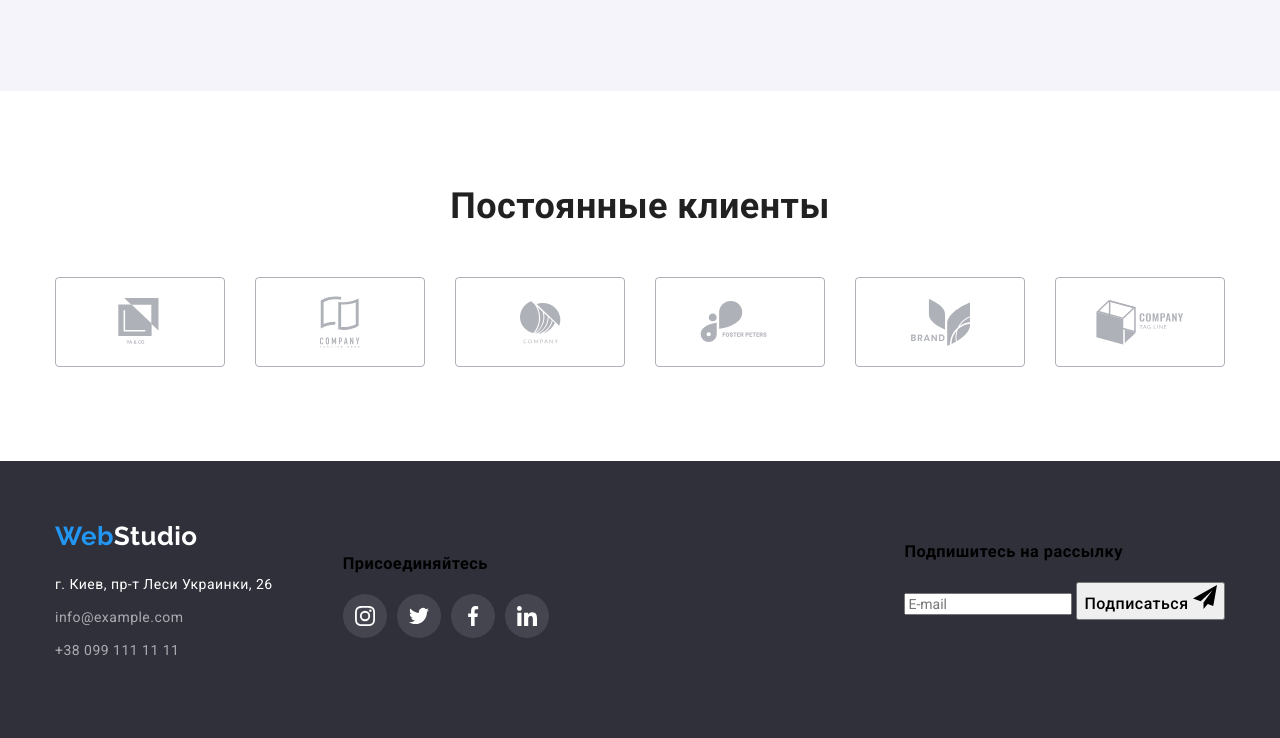
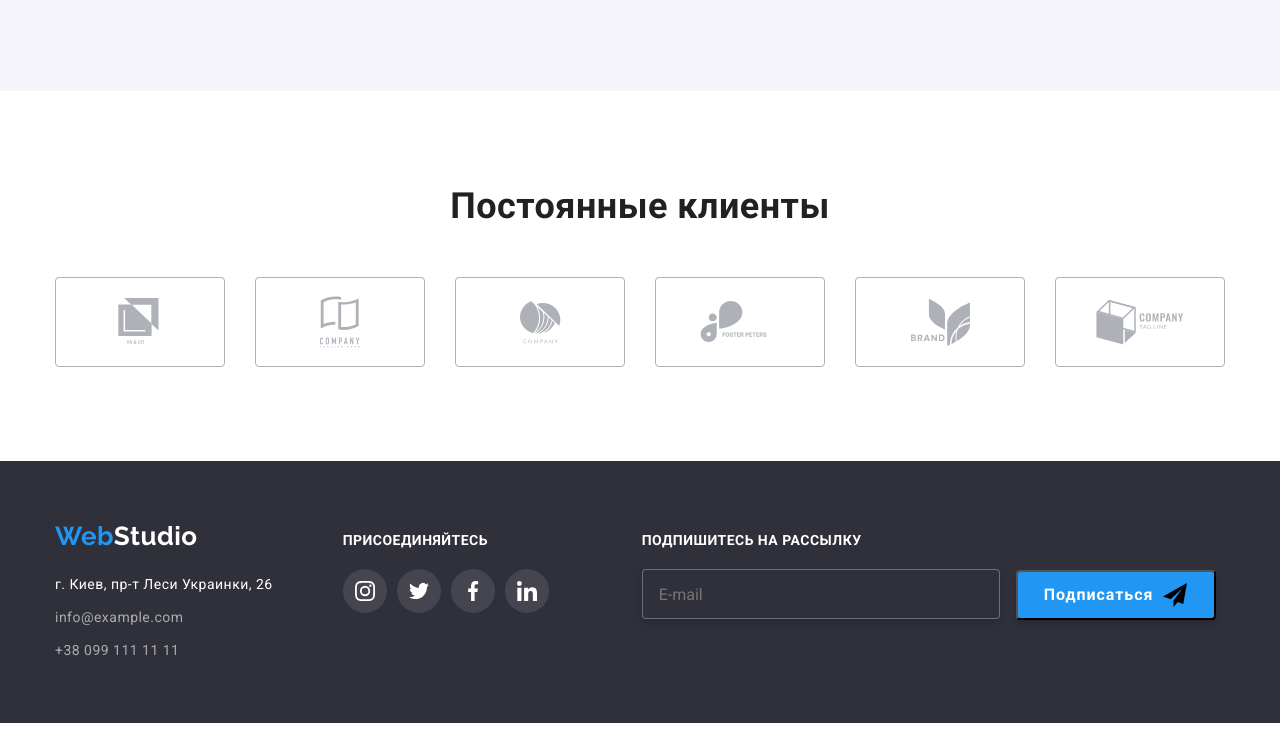
Before and after one commit to Halyna-Bilozir/goit-markup-hw-06, a plain HTML site: page index.html in a window 1280 px wide. Shown: the part 2217-2955 px from the top of the page. Drawn offline with nearby package versions, Linux system fonts and the light colour scheme.

Commit message:
Footer form done

```diff
--- a/css/style.css
+++ b/css/style.css
@@ -519,9 +519,9 @@ address {
     padding-top: 12px;
     padding-bottom: 40px;
     padding-left: 0px;
-    margin-right: auto;
+    margin-right: 93px;
 }
-.join-header {
+.footer-header {
     font-family: Roboto;
     font-weight: 700;
     font-size: 14px;
@@ -562,6 +562,55 @@ address {
 .footer-social-link:hover,
 .footer-social-link:focus {
     background-color: var(--accent-color);
+}
+.footer-form {
+    padding-top: 12px;
+    padding-bottom: 40px;
+    padding-left: 0px;
+    margin-right: auto;
+}
+.footer-input {
+    width: 358px;
+    height: 50px;
+    padding-left: 16px;
+
+    font-size: 16px;
+    line-height: 20px;
+    margin-right: 12px;
+
+    color: rgba(255, 255, 255, 0.6);
+    background-color: var(--secondary-backgroud-color);
+
+    border: 1px solid rgba(255, 255, 255, 0.3);
+    filter: drop-shadow(0px 4px 4px rgba(0, 0, 0, 0.15));
+    border-radius: 4px;
+    outline-color: var(--secondary-backgroud-color);
+
+    transition: border var(--time-duration) var(--timing-function), outline-color var(--time-duration) var(--timing-function);
+}
+.footer-input:focus {
+    border: 1px solid var(--accent-color);
+    outline-color: var(--accent-color);
+}
+.footer-button {
+    width: 200px;
+    height: 50px;
+    letter-spacing: 0.06em;
+    padding-top: 10px;
+    padding-bottom: 10px;
+    font-weight: 700;
+
+    display: inline-flex;
+    align-items: center;
+    justify-content: center;
+
+    background-color: var(--accent-color);
+    color: var(--primary-backgroud-color);
+    box-shadow: 0px 4px 4px rgba(0, 0, 0, 0.15);
+    border-radius: 4px;
+}
+.send-icon {
+    margin-left: 10px;
 }
 /*Оформлення другої сторінки Portfolio*/
 .main-portfolio {
```
